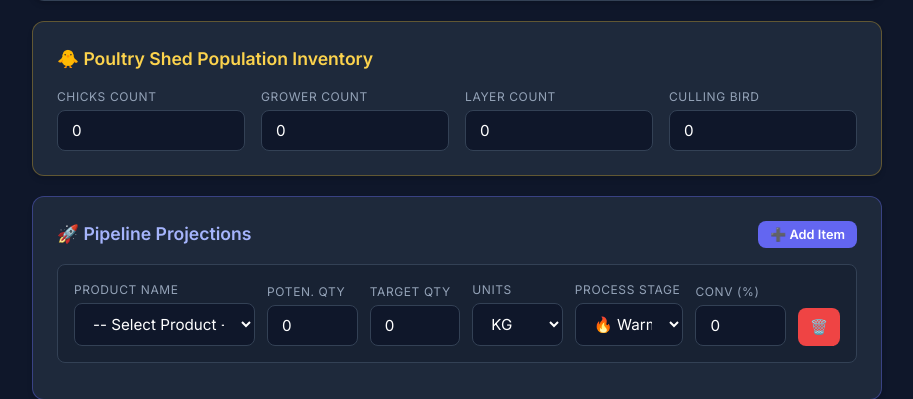
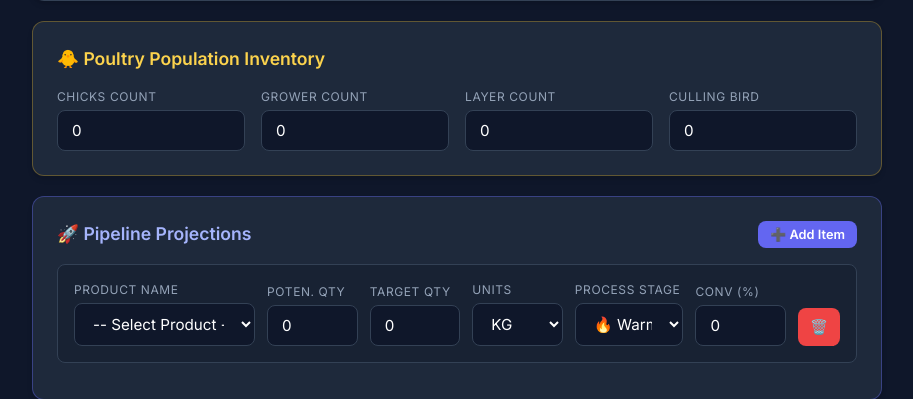
Before and after one commit to Karthi21-2001/myagrinutrition-crm, a Django app: page /crm/log-visit/ in a window 1280 px wide. Shown: the part 1408-1807 px from the top of the page, without its empty margins (183-1096 px from the left). Run offline with Django 5.2, Linux system fonts and the light colour scheme; a user stored in the database is signed in.

Commit message:
Update farm_visit_form.html

```diff
--- a/backend/crm_core/templates/crm_core/farm_visit_form.html
+++ b/backend/crm_core/templates/crm_core/farm_visit_form.html
@@ -435,7 +435,7 @@
 
             <div id="poultry-section" class="card" style="border-color: rgba(251, 191, 36, 0.3);">
                 <div class="card-title" style="color: #fcd34d;">
-                    <span>🐥 Poultry Shed Population Inventory</span>
+                    <span>🐥 Poultry Population Inventory</span>
                 </div>
                 <div class="poultry-grid">
                     <div>
```
